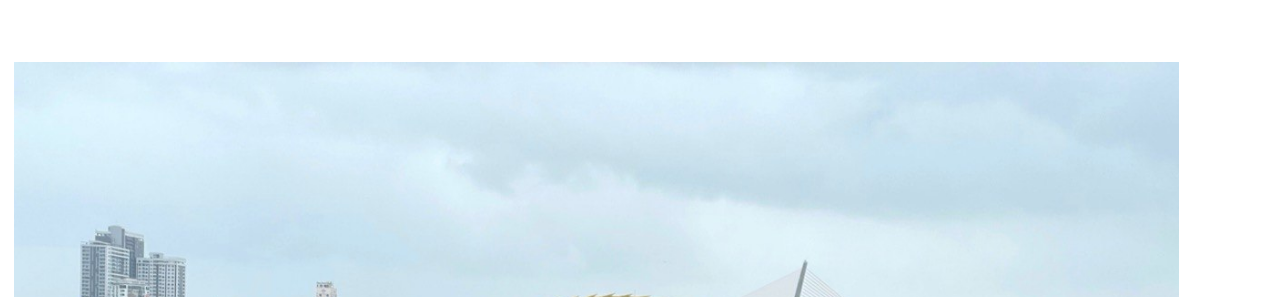
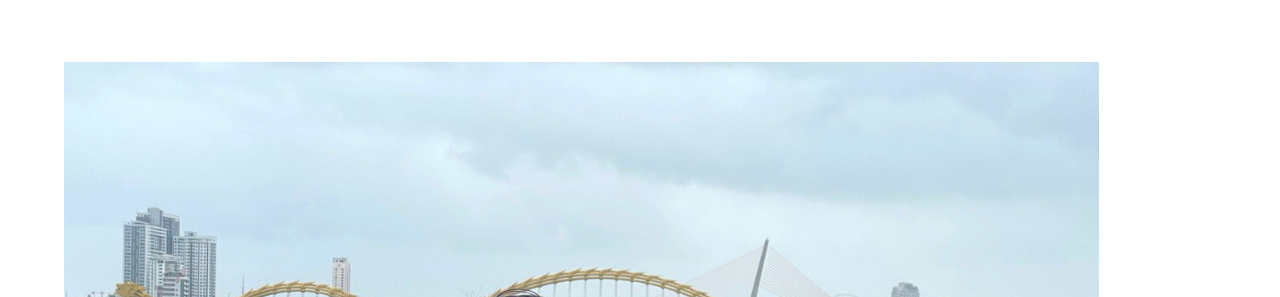
Before and after one commit to Vesal168/portfolio, a plain HTML site: page index.html in a window 1280 px wide. Shown: the part 106-403 px from the top of the page. Drawn offline with Linux system fonts and the light colour scheme.

Commit message:
Update style.css

```diff
--- a/style.css
+++ b/style.css
@@ -177,8 +177,8 @@ section {
 }
 .section__pic-containers {
   display: flex;
-  height: 900px;
-  width: 900px;
+  height: 800px;
+  width: 800px;
   margin: auto 0;
 }
 
```
